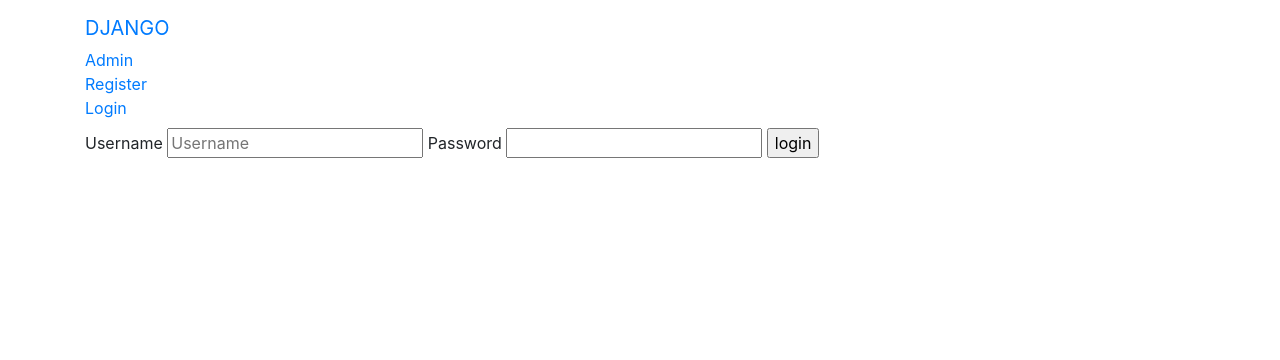
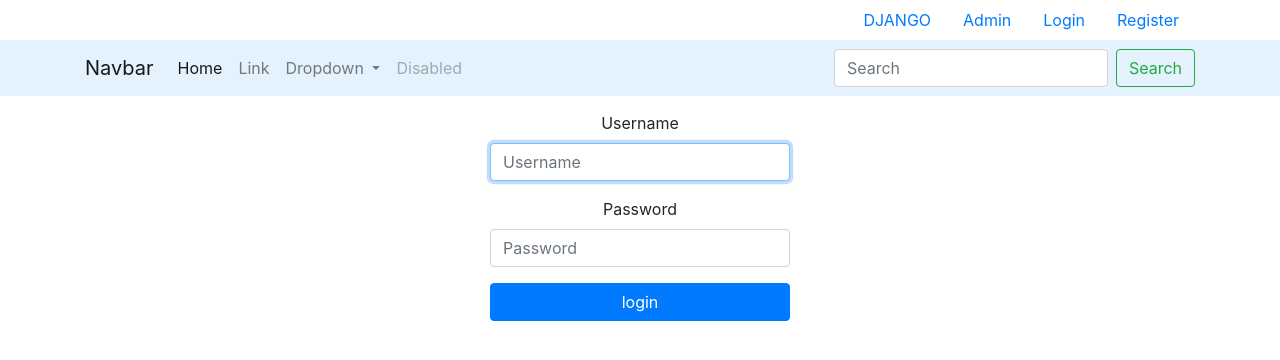
Before and after one commit to Khaled-Hossam/Django_Project, a Django app: page /user_app/user_login/ in a window 1280 px wide. Shown: the top 360 px of the page. Run offline with Django 3.2, Linux system fonts and the light colour scheme; some libraries are stand-ins or nearby versions.

Commit message:
updating user_app templates

```diff
--- a/templates/user_app/base.html
+++ b/templates/user_app/base.html
@@ -1,35 +1,95 @@
 <!DOCTYPE html>
 <html lang="en">
+
 <head>
   <meta charset="utf-8">
   <meta name="viewport" content="width=device-width, initial-scale=1, shrink-to-fit=no">
-    <link rel="stylesheet" href="https://stackpath.bootstrapcdn.com/bootstrap/4.1.3/css/bootstrap.min.css" integrity="sha384-MCw98/SFnGE8fJT3GXwEOngsV7Zt27NXFoaoApmYm81iuXoPkFOJwJ8ERdknLPMO" crossorigin="anonymous">
-    <title>Django People</title>
+  <link rel="stylesheet" href="https://stackpath.bootstrapcdn.com/bootstrap/4.3.1/css/bootstrap.min.css" integrity="sha384-ggOyR0iXCbMQv3Xipma34MD+dH/1fQ784/j6cY/iJTQUOhcWr7x9JvoRxT2MZw1T"
+    crossorigin="anonymous">
+  <title>Django Project</title>
+  <style>
+    .form-signin {
+    width: 100%;
+    max-width: 330px;
+    padding: 15px;
+    margin: auto;
+}
+  </style>
 </head>
+
 <body>
-    <nav class="navbar navbar-default navbar-static-top">
   <div class="container">
-          <ul class="nav navbar-nav">
+    <ul class="nav justify-content-end">
+      <li class="nav-item">
+        <a class="nav-link" href="{% url 'index' %}">DJANGO</a>
+      </li>
+      <li class="nav-item">
+        <a class="nav-link" href="{% url 'admin:index' %}">Admin</a>
+      </li>
+      {% if user.is_authenticated %}
+      <li class="nav-item">
+        <a class="nav-link" href="{% url 'logout' %}">Logout</a>
+      </li>
+      {% else %}
+      <li class="nav-item">
+        <a class="nav-link" href="{% url 'user_app:user_login' %}">Login</a>
+      </li>
+      <li class="nav-item">
+        <a class="nav-link" href="{% url 'user_app:register' %}">Register</a>
+      </li>
+      {% endif %}
+    </ul>
+  </div>
 
-            {# Django Home Link / Admin Link / Register Link#}
-            <li><a class="navbar-brand" href="{% url 'index' %}">DJANGO</a></li>
-            <li><a class="navbar-link" href="{% url 'admin:index' %}">Admin</a></li>
-            <li><a class="navbar-link" href="{% url 'user_app:register' %}">Register</a></li>
+  <nav class="navbar navbar-expand-lg navbar-light" style="background-color: #e3f2fd;">
+    <div class="container">
+      <a class="navbar-brand" href="#">Navbar</a>
+      <button class="navbar-toggler" type="button" data-toggle="collapse" data-target="#navbarSupportedContent"
+        aria-controls="navbarSupportedContent" aria-expanded="false" aria-label="Toggle navigation">
+        <span class="navbar-toggler-icon"></span>
+      </button>
 
-            {# Some logic on what to display for last item#}
-            {% if user.is_authenticated %}
-              <li><a href="{% url 'logout' %}">Logout</a></li>
-            {% else %}
-              <li><a class="navbar-link" href="{% url 'user_app:user_login' %}">Login</a></li>
-            {% endif %}
-
+      <div class="collapse navbar-collapse" id="navbarSupportedContent">
+        <ul class="navbar-nav mr-auto">
+          <li class="nav-item active">
+            <a class="nav-link" href="#">Home <span class="sr-only">(current)</span></a>
+          </li>
+          <li class="nav-item">
+            <a class="nav-link" href="#">Link</a>
+          </li>
+          <li class="nav-item dropdown">
+            <a class="nav-link dropdown-toggle" href="#" id="navbarDropdown" role="button" data-toggle="dropdown"
+              aria-haspopup="true" aria-expanded="false">
+              Dropdown
+            </a>
+            <div class="dropdown-menu" aria-labelledby="navbarDropdown">
+              <a class="dropdown-item" href="#">Action</a>
+              <a class="dropdown-item" href="#">Another action</a>
+              <div class="dropdown-divider"></div>
+              <a class="dropdown-item" href="#">Something else here</a>
+            </div>
+          </li>
+          <li class="nav-item">
+            <a class="nav-link disabled" href="#" tabindex="-1" aria-disabled="true">Disabled</a>
+          </li>
         </ul>
+        <form class="form-inline my-2 my-lg-0">
+          <input class="form-control mr-sm-2" type="search" placeholder="Search" aria-label="Search">
+          <button class="btn btn-outline-success my-2 my-sm-0" type="submit">Search</button>
+        </form>
+      </div>
     </div>
   </nav>
   <div class="container">
     {% block body_block %}
     {% endblock %}
   </div>
+  <script src="https://code.jquery.com/jquery-3.3.1.slim.min.js" integrity="sha384-q8i/X+965DzO0rT7abK41JStQIAqVgRVzpbzo5smXKp4YfRvH+8abtTE1Pi6jizo"
+    crossorigin="anonymous"></script>
+  <script src="https://cdnjs.cloudflare.com/ajax/libs/popper.js/1.14.7/umd/popper.min.js" integrity="sha384-UO2eT0CpHqdSJQ6hJty5KVphtPhzWj9WO1clHTMGa3JDZwrnQq4sF86dIHNDz0W1"
+    crossorigin="anonymous"></script>
+  <script src="https://stackpath.bootstrapcdn.com/bootstrap/4.3.1/js/bootstrap.min.js" integrity="sha384-JjSmVgyd0p3pXB1rRibZUAYoIIy6OrQ6VrjIEaFf/nJGzIxFDsf4x0xIM+B07jRM"
+    crossorigin="anonymous"></script>
+</body>
 
-</body>
 </html>
--- a/templates/user_app/login.html
+++ b/templates/user_app/login.html
@@ -1,15 +1,46 @@
 {% extends 'user_app/base.html'%}
+<br>
+{% block body_block %}
+{% if invalid %}
+<div class="alert alert-danger" role="alert">
+        Invalid username or password.
+      </div>
+<div class="text-center" >
+        <form method="POST" action="{% url 'user_app:user_login' %}" class="form-signin" >
+                {% csrf_token %}
+             <div class="form-group">
+            <label for="username"> Username</label>
+            <input type="text"  class="form-control" name="username" placeholder="Username" value="{{username}}" placeholder="Username" required autofocus>
+        </div>
+        <div class="form-group">
+            <label for="password"> Password</label>
+            <input type="password" class="form-control" name="password" placeholder="Password" required>
+        </div>
 
-{% block body_block %}
-<form method="POST" action="{% url 'user_app:user_login' %}">
+            <input type="submit" class="btn btn-primary btn-block" value="login">
+
+        </form>
+        </div>
+{% elif inactive %}
+<div class="alert alert-danger" role="alert">
+        Your account is inactive please contact the site's admin.
+      </div>
+{% else %}
+<div class="text-center" >
+<form method="POST" action="{% url 'user_app:user_login' %}" class="form-signin" >
         {% csrf_token %}
+     <div class="form-group">
+    <label for="username"> Username</label>
+    <input type="text"  class="form-control" name="username" placeholder="Username"  placeholder="Username" required autofocus>
+</div>
+<div class="form-group">
+    <label for="password"> Password</label>
+    <input type="password" class="form-control" name="password" placeholder="Password" required>
+</div>
 
-    <label for="username"> Username</label>
-    <input type="text" name="username" placeholder="Username">
+    <input type="submit" class="btn btn-primary btn-block" value="login">
 
-    <label for="password"> Password</label>
-    <input type="password" name="password">
-
-    <input type="submit" value="login">
 </form>
+</div>
+{% endif %}
 {% endblock %}
```
Also changed, not shown: templates/user_app/index.html (+14 -3 lines), templates/user_app/register.html (+6 -5 lines), templates/user_app/user_profile.html (added, +72 -0 lines). Lines whose indentation alone changed are shown as unchanged.
